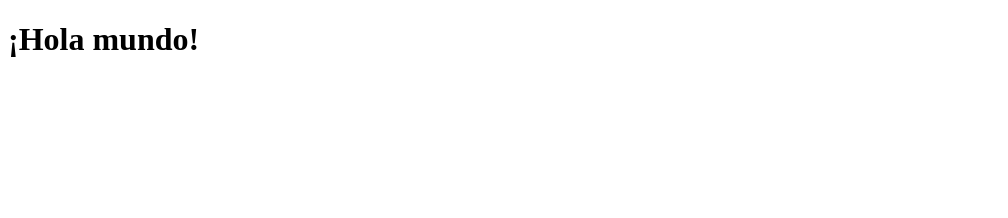
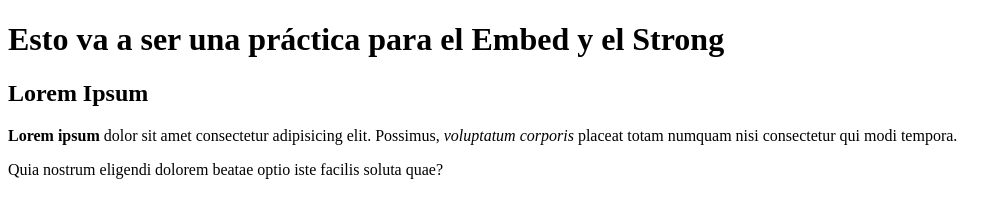
Before and after one commit to a-manga-sosa/Desarrollo-Web, a plain HTML site: page PrimeraWeb/index.html in a window 1280 px wide. Shown: the whole page, without its empty margins (0-1008 px from the left). Drawn offline with Linux system fonts and the light colour scheme.

Commit message:
- Se ha modificado el archivo: "PrimeraWeb/index.html"
- Ha servido para practicar tipografía de párrafos, cursiva y negritas.

```diff
--- a/PrimeraWeb/index.html
+++ b/PrimeraWeb/index.html
@@ -5,6 +5,10 @@
         <title>Mi Primera Página Web</title>
     </head>
     <body>
-        <h1>¡Hola mundo!</h1>
+        <!-- Comentario -->
+        <h1>Esto va a ser una práctica para el Embed y el Strong</h1>
+        <h2>Lorem Ipsum</h2>
+        <p><strong>Lorem ipsum</strong> dolor sit amet consectetur adipisicing elit. Possimus, <em>voluptatum corporis</em> placeat totam numquam nisi consectetur qui modi tempora.</p>
+        <p> Quia nostrum eligendi dolorem beatae optio iste facilis soluta quae?</p>
     </body>
 </html>
```
